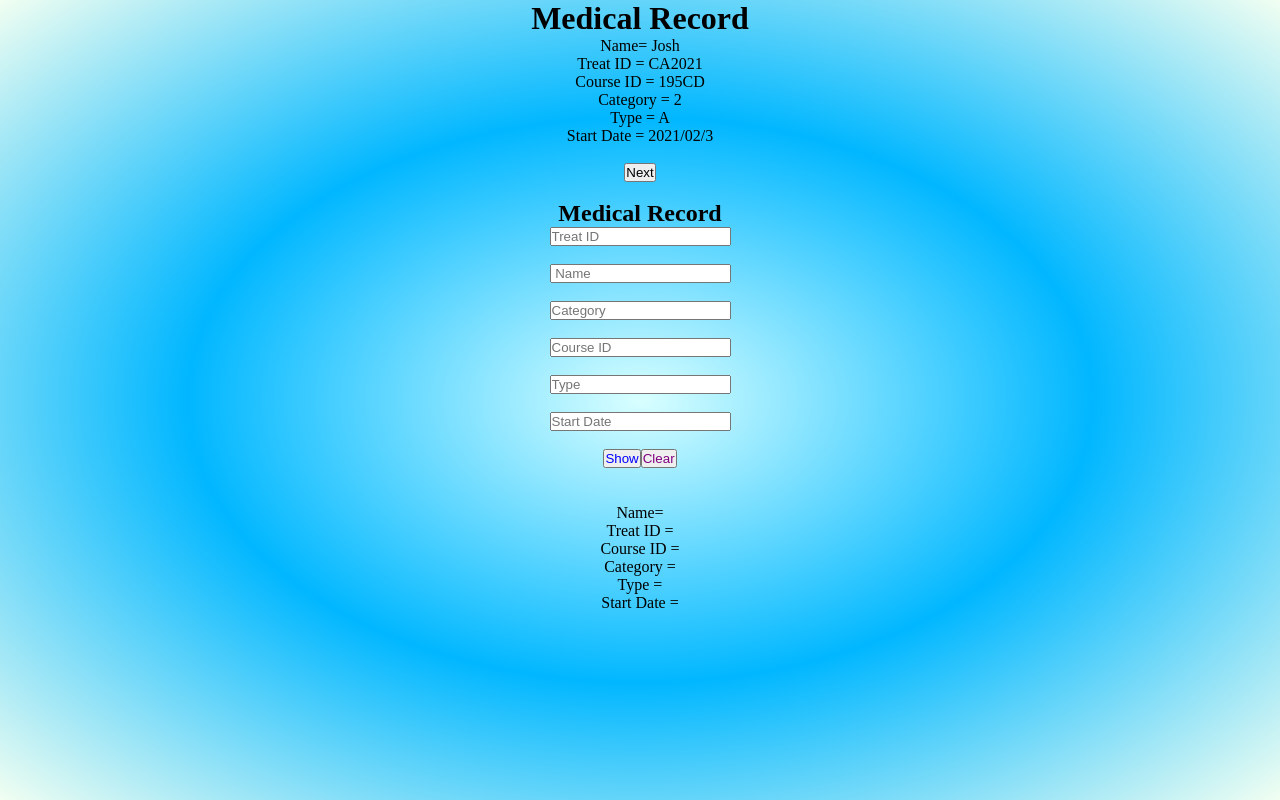
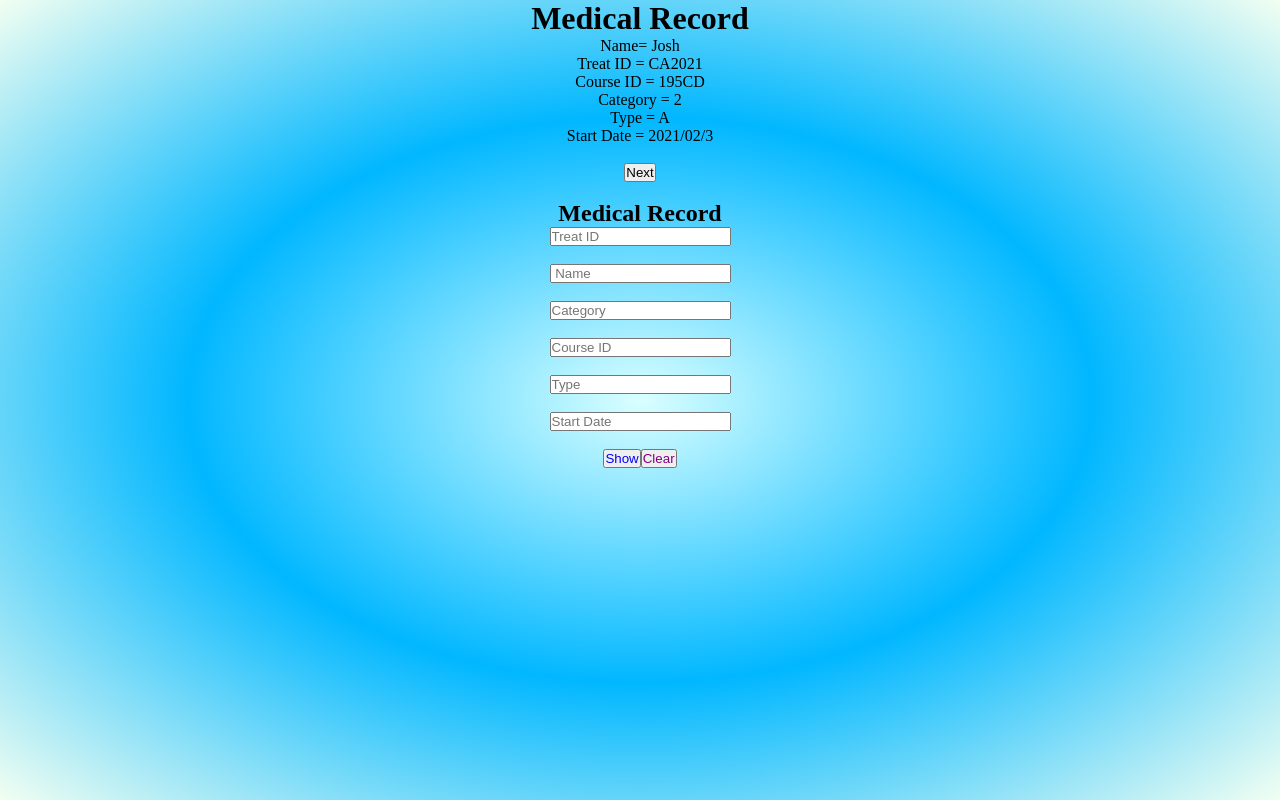
Before and after one commit to cAyusha/Medical-Treatment, a React (Create React App) app: page / in a window 1280 px wide. Built offline with nearby package versions, Linux system fonts and the light colour scheme.

Commit message:
1 file modified

```diff
--- a/src/App.js
+++ b/src/App.js
@@ -12,9 +12,7 @@ const Name = " Josh";
 const StartDate = "2021/02/3";
 
 
-const someRecords ='[{"id": "1935","name":"Ram"}]';
-const jsonRecords =[{id: "1935",name:"Ram"}];
-const records = JSON.stringify (jsonRecords);
+
 
 function toString(nm ,id ,date,ty,cr,sd){
   return nm+ ","+id+","+date+", "+ty+", "+cr+","+sd;
@@ -37,7 +35,7 @@ export default function App() {
      <h2> Medical Record </h2>
 
      <MedicalTreatmentPanel/>
-     <MedicalTreatmentList listJson = {records}/>
+
 
 
 
```
